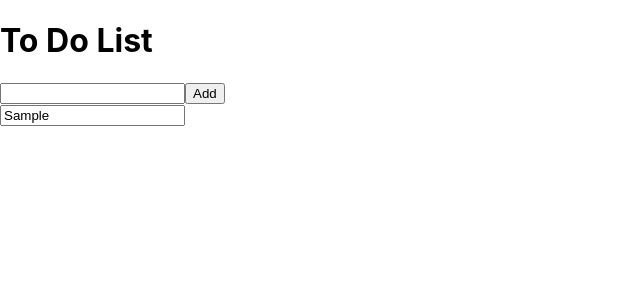
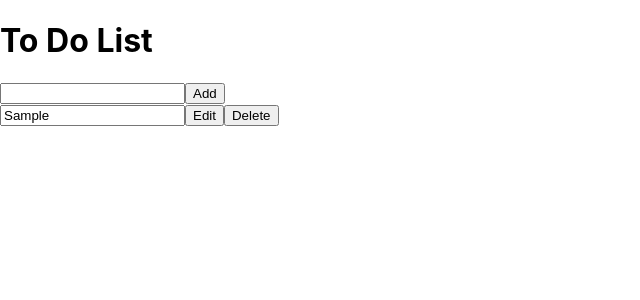
Before and after one commit to bigveloper/form, a React (Create React App) app: page / in a window 1280 px wide. Both pictures are taken after typing "Sample" into the empty fields and a click on the button "Add". Shown: the top 300 px of the page, without its empty margins (0-640 px from the left). Built offline with nearby package versions, Linux system fonts and the light colour scheme.

Commit message:
onEdit, onDelete

```diff
--- a/src/App.js
+++ b/src/App.js
@@ -13,6 +13,27 @@ function App() {
         setList((prevState) => [...prevState, value]);
         setValue('');
     };
+    const onEdit = (index) => {
+        const editText = prompt();
+        setList((prevState) => {
+            const editList = prevState.map((item, i) => {
+                return i === index ? editText : item;
+            });
+            return editList;
+        });
+    };
+
+    const onDelete = (index) => {
+        setList((prevState) => {
+            const deleteList = prevState.filter((item, i) => {
+                return i !== index && item;
+            });
+            return deleteList;
+        });
+    };
+    useEffect(() => {
+        console.log(value);
+    }, [value]);
 
     useEffect(() => {
         console.log(value);
@@ -26,6 +47,8 @@ function App() {
             {list.map((item, index) => (
                 <div key={index}>
                     <input value={item} readOnly />
+                    <button onClick={() => onEdit(index)}>Edit</button>
+                    <button onClick={() => onDelete(index)}>Delete</button>
                 </div>
             ))}
         </div>
```
